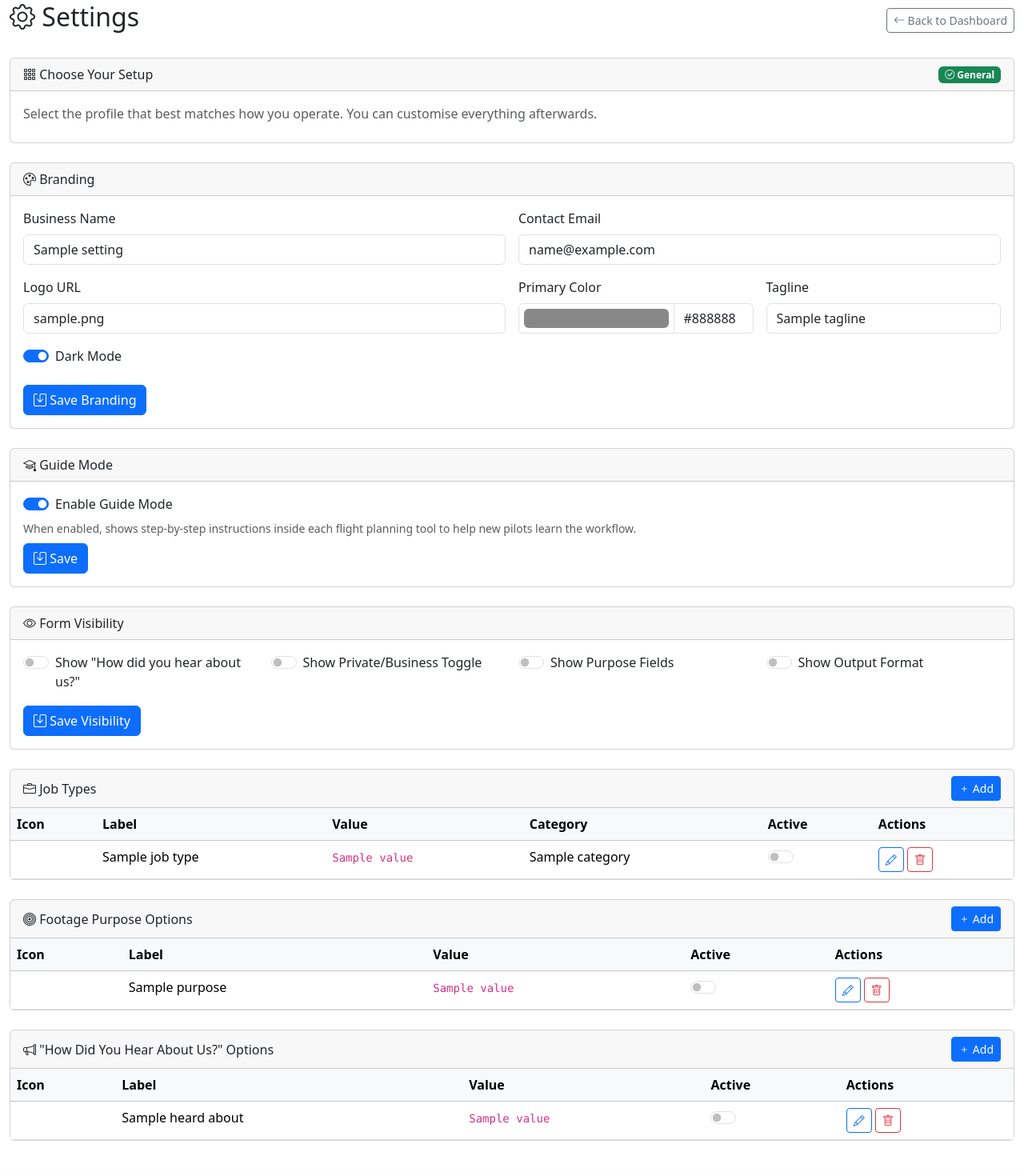
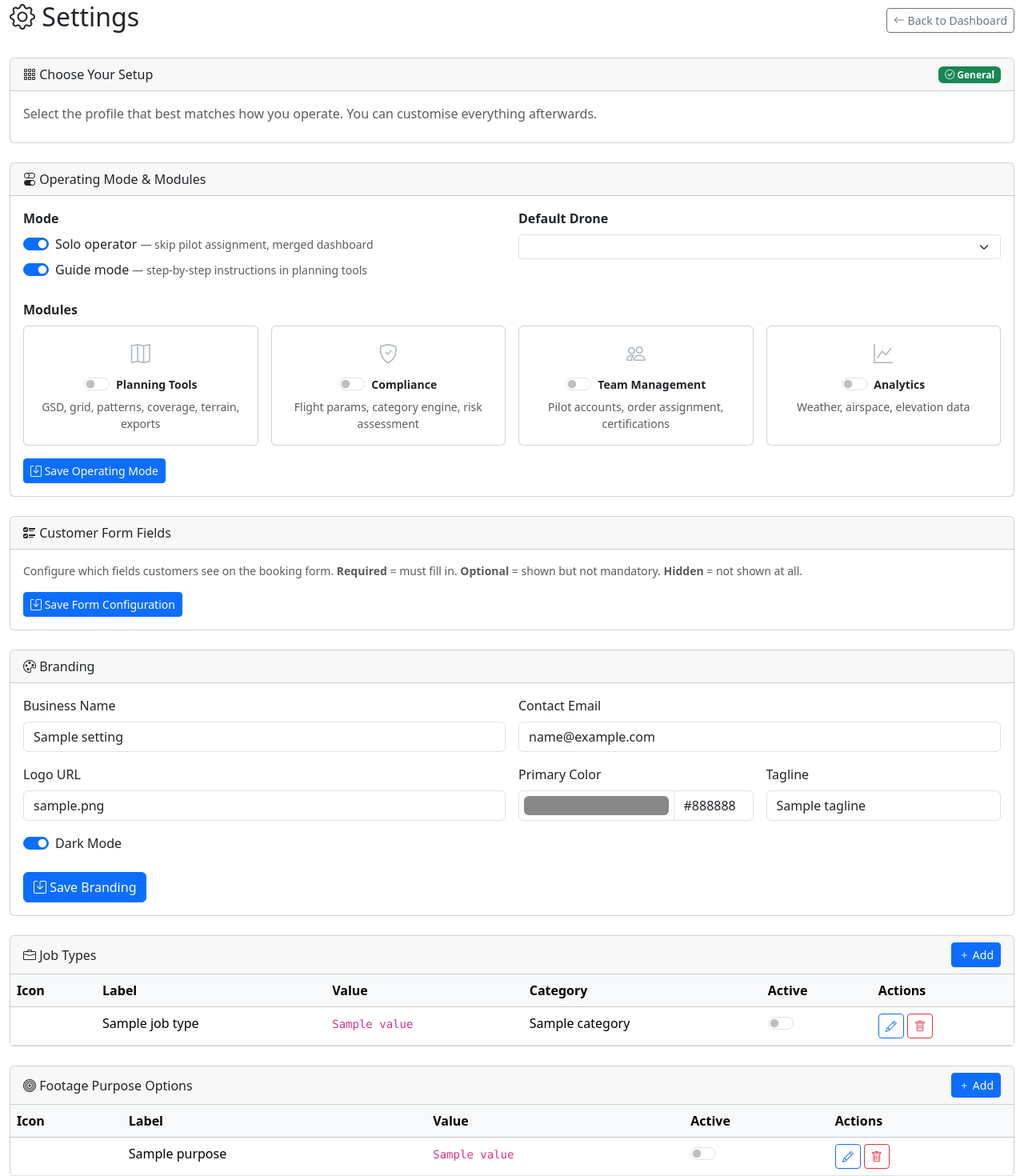
Before and after one commit to AmigoUK/FlyingPlan, a CodeIgniter 4 app: the page made by php/app/Views/admin/settings.php in a window 1280 px wide. Shown: the part 270-1740 px from the top of the page at 80% size. Before the commit the page ends 1696 px from the top, so only its background shows below. Run offline with PHP 8.4 and a stand-in for CodeIgniter, Linux system fonts and the light colour scheme; the template is opened without the code that fills it: most values are stand-ins (such as "Sample title", 1, 10 or a date in 2020); data that the repository does not hold is empty; some libraries are stand-ins or nearby versions.

Commit message:
Phase 3: Manual Configuration UI
3.1 settings_configure.php — new configuration panel with 4 sections:
    - Operating Mode: solo/team switch, guide mode, default drone, 4 module
      toggle cards (Planning, Compliance, Team, Analytics) with icons
    - Customer Form: 30 fields grouped by wizard step, each with 3-state
      dropdown (Required/Optional/Hidden), always-required fields locked
    - Planning Tools: 9 panel toggles with icons and descriptions
      (hidden when Planning module is off)
    - Pilot Workflow: flight params + risk assessment toggles
      (hidden when Compliance module is off)
3.2 Remove old Guide Mode and Form Visibility sections from settings.php
    (replaced by new granular controls)
3.3 Include settings_configure between templates and branding sections

Co-Authored-By: Claude Opus 4.6 (1M context) <noreply@anthropic.com>

```diff
--- a/php/app/Views/admin/settings.php
+++ b/php/app/Views/admin/settings.php
@@ -10,6 +10,8 @@
 </div>
 
 <?= $this->include('admin/settings_templates') ?>
+
+<?= $this->include('admin/settings_configure') ?>
 
 <!-- Branding -->
 <div class="card mb-4">
@@ -62,74 +64,7 @@
     </div>
 </div>
 
-<!-- Guide Mode -->
-<div class="card mb-4">
-    <div class="card-header"><i class="bi bi-mortarboard"></i> Guide Mode</div>
-    <div class="card-body">
-        <form method="POST" action="<?= site_url('settings/form-visibility') ?>">
-            <?= csrf_field() ?>
-            <!-- carry current visibility values so they aren't wiped -->
-            <?php if (!empty($settings->show_heard_about)): ?><input type="hidden" name="show_heard_about" value="on"><?php endif; ?>
-            <?php if (!empty($settings->show_customer_type_toggle)): ?><input type="hidden" name="show_customer_type_toggle" value="on"><?php endif; ?>
-            <?php if (!empty($settings->show_purpose_fields)): ?><input type="hidden" name="show_purpose_fields" value="on"><?php endif; ?>
-            <?php if (!empty($settings->show_output_format)): ?><input type="hidden" name="show_output_format" value="on"><?php endif; ?>
-            <div class="form-check form-switch mb-2">
-                <input class="form-check-input" type="checkbox" name="guide_mode"
-                       id="sw-guide" <?= !empty($settings->guide_mode) ? 'checked' : '' ?>>
-                <label class="form-check-label" for="sw-guide">Enable Guide Mode</label>
-            </div>
-            <p class="text-muted small mb-2">When enabled, shows step-by-step instructions inside each flight planning tool to help new pilots learn the workflow.</p>
-            <button type="submit" class="btn btn-primary">
-                <i class="bi bi-save"></i> Save
-            </button>
-        </form>
-    </div>
-</div>
-
-<!-- Form Visibility -->
-<div class="card mb-4">
-    <div class="card-header"><i class="bi bi-eye"></i> Form Visibility</div>
-    <div class="card-body">
-        <form method="POST" action="<?= site_url('settings/form-visibility') ?>">
-            <?= csrf_field() ?>
-            <!-- carry guide_mode so it isn't wiped -->
-            <?php if (!empty($settings->guide_mode)): ?><input type="hidden" name="guide_mode" value="on"><?php endif; ?>
-            <div class="row g-3">
-                <div class="col-md-3">
-                    <div class="form-check form-switch">
-                        <input class="form-check-input" type="checkbox" name="show_heard_about"
-                               id="sw-heard" <?= !empty($settings->show_heard_about) ? 'checked' : '' ?>>
-                        <label class="form-check-label" for="sw-heard">Show "How did you hear about us?"</label>
-                    </div>
-                </div>
-                <div class="col-md-3">
-                    <div class="form-check form-switch">
-                        <input class="form-check-input" type="checkbox" name="show_customer_type_toggle"
-                               id="sw-ctype" <?= !empty($settings->show_customer_type_toggle) ? 'checked' : '' ?>>
-                        <label class="form-check-label" for="sw-ctype">Show Private/Business Toggle</label>
-                    </div>
-                </div>
-                <div class="col-md-3">
-                    <div class="form-check form-switch">
-                        <input class="form-check-input" type="checkbox" name="show_purpose_fields"
-                               id="sw-purpose" <?= !empty($settings->show_purpose_fields) ? 'checked' : '' ?>>
-                        <label class="form-check-label" for="sw-purpose">Show Purpose Fields</label>
-                    </div>
-                </div>
-                <div class="col-md-3">
-                    <div class="form-check form-switch">
-                        <input class="form-check-input" type="checkbox" name="show_output_format"
-                               id="sw-output" <?= !empty($settings->show_output_format) ? 'checked' : '' ?>>
-                        <label class="form-check-label" for="sw-output">Show Output Format</label>
-                    </div>
-                </div>
-            </div>
-            <button type="submit" class="btn btn-primary mt-3">
-                <i class="bi bi-save"></i> Save Visibility
-            </button>
-        </form>
-    </div>
-</div>
+<!-- Note: Guide Mode and Form Visibility sections replaced by settings_configure.php above -->
 
 <!-- Job Types -->
 <div class="card mb-4">
--- /dev/null
+++ b/php/app/Views/admin/settings_configure.php
@@ -0,0 +1,192 @@
+<?php
+$modules = json_decode($settings->modules_json ?? '{}', true) ?: [];
+$formFields = json_decode($settings->form_fields_json ?? '{}', true) ?: [];
+$panels = json_decode($settings->planning_panels_json ?? '{}', true) ?: [];
+$pilotSteps = json_decode($settings->pilot_steps_json ?? '{}', true) ?: [];
+$fieldRegistry = \Config\FormFieldRegistry::getFieldsByStep();
+$stepLabels = [1 => 'Your Details', 2 => 'Job Brief', 3 => 'Location', 4 => 'Preferences'];
+$alwaysRequired = \Config\FormFieldRegistry::getAlwaysRequired();
+?>
+
+<!-- Operating Mode & Modules -->
+<div class="card mb-4">
+    <div class="card-header"><i class="bi bi-toggles"></i> Operating Mode &amp; Modules</div>
+    <div class="card-body">
+        <form method="POST" action="<?= site_url('settings/operating-mode') ?>">
+            <?= csrf_field() ?>
+
+            <div class="row g-3 mb-4">
+                <div class="col-md-6">
+                    <label class="form-label fw-bold">Mode</label>
+                    <div class="form-check form-switch mb-2">
+                        <input class="form-check-input" type="checkbox" name="solo_mode" id="soloMode" value="1"
+                               <?= !empty($settings->solo_mode) ? 'checked' : '' ?>>
+                        <label class="form-check-label" for="soloMode">Solo operator <small class="text-muted">— skip pilot assignment, merged dashboard</small></label>
+                    </div>
+                    <div class="form-check form-switch">
+                        <input class="form-check-input" type="checkbox" name="guide_mode" id="guideMode" value="1"
+                               <?= !empty($settings->guide_mode) ? 'checked' : '' ?>>
+                        <label class="form-check-label" for="guideMode">Guide mode <small class="text-muted">— step-by-step instructions in planning tools</small></label>
+                    </div>
+                </div>
+                <div class="col-md-6">
+                    <label class="form-label fw-bold">Default Drone</label>
+                    <select name="default_drone_model" class="form-select form-select-sm">
+                        <?php foreach (\App\Services\DroneProfiles::getChoices() as $val => $label): ?>
+                        <option value="<?= esc($val) ?>" <?= ($settings->default_drone_model ?? '') === $val ? 'selected' : '' ?>><?= esc($label) ?></option>
+                        <?php endforeach; ?>
+                    </select>
+                </div>
+            </div>
+
+            <label class="form-label fw-bold mb-2">Modules</label>
+            <div class="row g-3 mb-3">
+                <?php
+                $moduleList = [
+                    'planning'   => ['icon' => 'bi-map',           'label' => 'Planning Tools',     'desc' => 'GSD, grid, patterns, coverage, terrain, exports'],
+                    'compliance' => ['icon' => 'bi-shield-check',  'label' => 'Compliance',         'desc' => 'Flight params, category engine, risk assessment'],
+                    'team'       => ['icon' => 'bi-people',        'label' => 'Team Management',    'desc' => 'Pilot accounts, order assignment, certifications'],
+                    'analytics'  => ['icon' => 'bi-graph-up',      'label' => 'Analytics',          'desc' => 'Weather, airspace, elevation data'],
+                ];
+                foreach ($moduleList as $key => $mod): ?>
+                <div class="col-sm-6 col-lg-3">
+                    <div class="card h-100 <?= !empty($modules[$key]) ? 'border-success' : '' ?>" style="<?= !empty($modules[$key]) ? 'border-width: 2px;' : '' ?>">
+                        <div class="card-body text-center py-3">
+                            <i class="bi <?= $mod['icon'] ?> d-block mb-1" style="font-size: 1.5rem; color: <?= !empty($modules[$key]) ? 'var(--fp-primary)' : '#adb5bd' ?>;"></i>
+                            <div class="form-check form-switch d-inline-block mt-1">
+                                <input class="form-check-input" type="checkbox" name="module_<?= $key ?>" id="mod_<?= $key ?>" value="1"
+                                       <?= !empty($modules[$key]) ? 'checked' : '' ?>>
+                                <label class="form-check-label fw-bold small" for="mod_<?= $key ?>"><?= $mod['label'] ?></label>
+                            </div>
+                            <p class="text-muted small mb-0 mt-1"><?= $mod['desc'] ?></p>
+                        </div>
+                    </div>
+                </div>
+                <?php endforeach; ?>
+            </div>
+
+            <button type="submit" class="btn btn-primary btn-sm">
+                <i class="bi bi-save"></i> Save Operating Mode
+            </button>
+        </form>
+    </div>
+</div>
+
+<!-- Customer Form Fields -->
+<div class="card mb-4">
+    <div class="card-header"><i class="bi bi-ui-checks"></i> Customer Form Fields</div>
+    <div class="card-body">
+        <p class="text-muted small mb-3">Configure which fields customers see on the booking form. <strong>Required</strong> = must fill in. <strong>Optional</strong> = shown but not mandatory. <strong>Hidden</strong> = not shown at all.</p>
+        <form method="POST" action="<?= site_url('settings/form-fields') ?>">
+            <?= csrf_field() ?>
+
+            <?php foreach ($fieldRegistry as $step => $fields): ?>
+            <h6 class="mt-3 mb-2 text-muted"><i class="bi bi-<?= $step ?>-circle"></i> Step <?= $step ?>: <?= $stepLabels[$step] ?? '' ?></h6>
+            <div class="table-responsive">
+                <table class="table table-sm table-borderless mb-3">
+                    <?php foreach ($fields as $name => $def): ?>
+                    <tr>
+                        <td class="py-1" style="width: 45%;">
+                            <span class="small"><?= esc($def['label']) ?></span>
+                            <?php if ($def['always']): ?>
+                            <span class="badge bg-secondary ms-1" style="font-size: 0.6rem;">Always required</span>
+                            <?php endif; ?>
+                        </td>
+                        <td class="py-1">
+                            <?php if ($def['always']): ?>
+                            <input type="hidden" name="fields[<?= $name ?>]" value="required">
+                            <span class="badge bg-primary">Required</span>
+                            <?php else: ?>
+                            <?php $current = $formFields[$name] ?? $def['default']; ?>
+                            <select name="fields[<?= $name ?>]" class="form-select form-select-sm" style="max-width: 140px; font-size: 0.8rem;">
+                                <option value="required" <?= $current === 'required' ? 'selected' : '' ?>>Required</option>
+                                <option value="visible" <?= $current === 'visible' ? 'selected' : '' ?>>Optional</option>
+                                <option value="hidden" <?= $current === 'hidden' ? 'selected' : '' ?>>Hidden</option>
+                            </select>
+                            <?php endif; ?>
+                        </td>
+                    </tr>
+                    <?php endforeach; ?>
+                </table>
+            </div>
+            <?php endforeach; ?>
+
+            <button type="submit" class="btn btn-primary btn-sm">
+                <i class="bi bi-save"></i> Save Form Configuration
+            </button>
+        </form>
+    </div>
+</div>
+
+<!-- Planning Tools -->
+<?php if (!empty($modules['planning'])): ?>
+<div class="card mb-4">
+    <div class="card-header"><i class="bi bi-map"></i> Planning Tool Panels</div>
+    <div class="card-body">
+        <p class="text-muted small mb-3">Choose which planning tools appear in the admin flight plan detail view.</p>
+        <form method="POST" action="<?= site_url('settings/planning-panels') ?>">
+            <?= csrf_field() ?>
+            <div class="row g-2">
+                <?php
+                $panelList = [
+                    'route_stats' => ['icon' => 'bi-speedometer2', 'label' => 'Route Stats',       'desc' => 'Distance, duration, battery estimates'],
+                    'path_tools'  => ['icon' => 'bi-bezier2',      'label' => 'Path Tools',        'desc' => 'Reverse, straighten, offset route'],
+                    'gsd'         => ['icon' => 'bi-rulers',       'label' => 'GSD Calculator',    'desc' => 'Ground sampling distance from altitude'],
+                    'patterns'    => ['icon' => 'bi-circle',       'label' => 'Mission Patterns',  'desc' => 'Orbit, spiral, cable cam, multi-orbit'],
+                    'grid'        => ['icon' => 'bi-grid-3x3',    'label' => 'Grid Planner',      'desc' => 'Automated lawnmower survey grid'],
+                    'oblique'     => ['icon' => 'bi-box',          'label' => '3D Mapping Grid',   'desc' => 'Oblique angles for 3D reconstruction'],
+                    'facade'      => ['icon' => 'bi-building',     'label' => 'Facade Scanner',    'desc' => 'Vertical face scanning patterns'],
+                    'coverage'    => ['icon' => 'bi-heatmap',      'label' => 'Coverage Analysis',  'desc' => 'Photo overlap heatmap'],
+                    'quality'     => ['icon' => 'bi-trophy',       'label' => 'Quality Report',    'desc' => 'Photogrammetry quality estimates'],
+                ];
+                foreach ($panelList as $key => $p): ?>
+                <div class="col-sm-6 col-lg-4">
+                    <div class="form-check form-switch p-2 rounded <?= !empty($panels[$key]) ? 'bg-light' : '' ?>">
+                        <input class="form-check-input ms-0 me-2" type="checkbox" name="panels[<?= $key ?>]" id="panel_<?= $key ?>" value="1"
+                               <?= ($panels[$key] ?? true) ? 'checked' : '' ?>>
+                        <label class="form-check-label" for="panel_<?= $key ?>">
+                            <i class="bi <?= $p['icon'] ?> me-1"></i>
+                            <strong class="small"><?= $p['label'] ?></strong>
+                            <br><span class="text-muted" style="font-size: 0.75rem;"><?= $p['desc'] ?></span>
+                        </label>
+                    </div>
+                </div>
+                <?php endforeach; ?>
+            </div>
+            <button type="submit" class="btn btn-primary btn-sm mt-3">
+                <i class="bi bi-save"></i> Save Planning Tools
+            </button>
+        </form>
+    </div>
+</div>
+<?php endif; ?>
+
+<!-- Pilot Workflow -->
+<?php if (!empty($modules['compliance'])): ?>
+<div class="card mb-4">
+    <div class="card-header"><i class="bi bi-clipboard-check"></i> Pilot Workflow Steps</div>
+    <div class="card-body">
+        <p class="text-muted small mb-3">Choose which compliance steps pilots must complete before marking a job done.</p>
+        <form method="POST" action="<?= site_url('settings/pilot-steps') ?>">
+            <?= csrf_field() ?>
+            <div class="form-check form-switch mb-2">
+                <input class="form-check-input" type="checkbox" name="flight_params" id="step_fp" value="1"
+                       <?= ($pilotSteps['flight_params'] ?? true) ? 'checked' : '' ?>>
+                <label class="form-check-label" for="step_fp">
+                    <strong>Flight Parameters</strong> <small class="text-muted">— equipment selection, category determination</small>
+                </label>
+            </div>
+            <div class="form-check form-switch mb-3">
+                <input class="form-check-input" type="checkbox" name="risk_assessment" id="step_ra" value="1"
+                       <?= ($pilotSteps['risk_assessment'] ?? true) ? 'checked' : '' ?>>
+                <label class="form-check-label" for="step_ra">
+                    <strong>Risk Assessment</strong> <small class="text-muted">— pre-flight safety checklist with weather</small>
+                </label>
+            </div>
+            <button type="submit" class="btn btn-primary btn-sm">
+                <i class="bi bi-save"></i> Save Pilot Workflow
+            </button>
+        </form>
+    </div>
+</div>
+<?php endif; ?>
```
